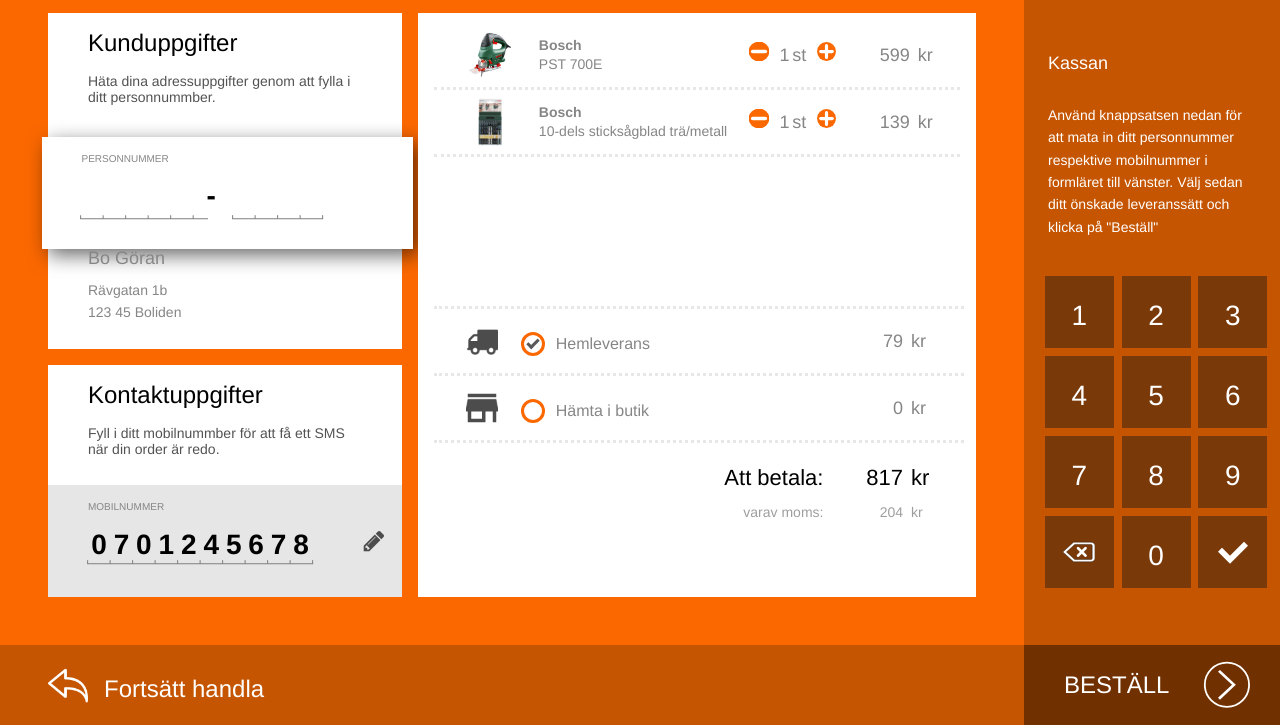
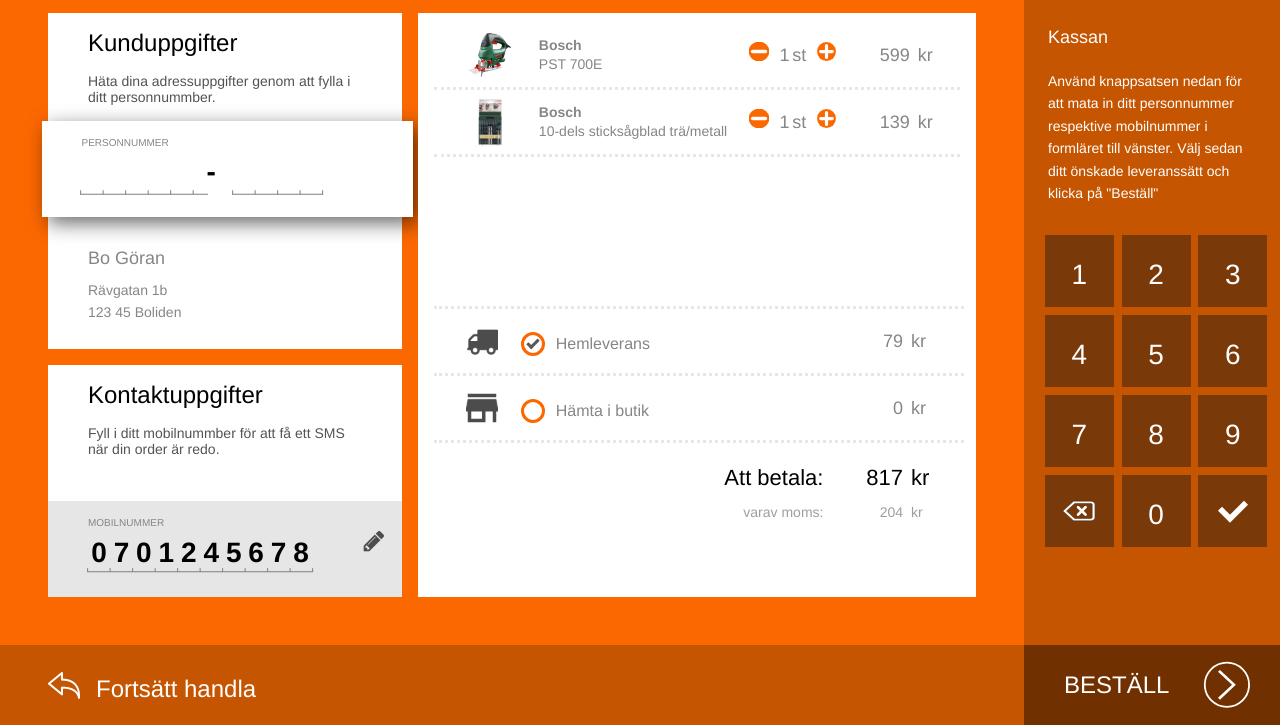
Before and after one commit to YAOrangeTime16/kiosk-test, a website: page index.html in a window 1280 px wide. Shown: the part 75-800 px from the top of the page. Drawn offline with nearby package versions, Linux system fonts and the light colour scheme.

Commit message:
small fix on styles

```diff
--- a/src/sass/style.scss
+++ b/src/sass/style.scss
@@ -113,7 +113,7 @@
 
 #number-tablet {
   h4 {
-    margin-top: 8rem;
+    margin-top: 40%;
     margin-right: 1.5rem;
     margin-left: 1.5rem;
   }
@@ -122,7 +122,7 @@
     font-weight: 200;
     font-size: 1.4em;
     line-height: 1.6em;
-    padding: 1rem 1.5rem;
+    padding: 0.5rem 1.5rem;
   }
 }
 
@@ -178,11 +178,13 @@
     width: 3rem;
     height: 3rem;
     margin-left: 3rem;
+    cursor: pointer;
   }
 
   h2 {
     display: inline-block;
     padding-left: 1rem;
+    cursor: pointer;
   }
 }
 
@@ -201,12 +203,13 @@
 #item-contact {
   position: relative;
 
-  p, h2 {
-    margin: 1rem 2.5rem;
+  p {
+    margin: 1rem 2.5rem 0 2.5rem;
   }
 
   h2 {
     color: #000000;
+    margin: 1rem 2.5rem;
   }
 }
 
@@ -230,7 +233,7 @@
   }
 
   .form-personalnumber {
-    height: 5rem;
+    height: 4rem;
     width: 105%;
     padding: 1rem 0;
     margin-top: 1rem;
@@ -260,11 +263,13 @@
   #first-digits {
     width: 40%;
     letter-spacing: 0.4rem;
+    margin-top: 0.5rem;
 
     + div {
       margin: 0 0.4rem;
       width: 5%;
       text-align: center;
+      margin-top: 0.5rem;
     }
   }
 
@@ -272,6 +277,7 @@
     width: 30%;
     margin-left: 0.4rem;
     letter-spacing: 0.4rem;
+    margin-top: 0.5rem;
   }
 
   .first-digits-svg {
@@ -281,6 +287,7 @@
     width: 35%;
     height: 10%;
     margin-left: 2.3rem;
+    margin-top: 0.5rem;
   }
 
   .second-digits-svg {
@@ -290,6 +297,7 @@
     width: 40%;
     height: 10%;
     margin-left: 1.2rem;
+    margin-top: 0.5rem;
   }
 }
 
@@ -299,7 +307,7 @@
     bottom: 0;
     background-color: #e6e6e6;
     width: 100%;
-    height: 6rem;
+    height: 5rem;
     z-index: 0;
     padding-top: 1rem;
 
@@ -327,12 +335,13 @@
     font-size: 2.8em;
     letter-spacing: 0.43rem;
     margin-left: 2.7rem;
+    margin-top: 0.5rem;
     color: #000000;
   }
 
   .tel-digits-svg {
     position: absolute;
-    bottom: 1rem;
+    bottom: 0.5rem;
     left: 2.3rem;
     display: inline-block;
     background-image: url('../images/telDigits.svg');
@@ -427,8 +436,8 @@
 
 .icon-back {
   background-image: url('../images/back.png');
-  height: 2.5rem;
-  width: 2.5rem;
+  height: 2rem;
+  width: 2rem;
   display: inline-block;
   margin-left: 3rem;
 }
```
Also changed, not shown: src/css/style.css.
